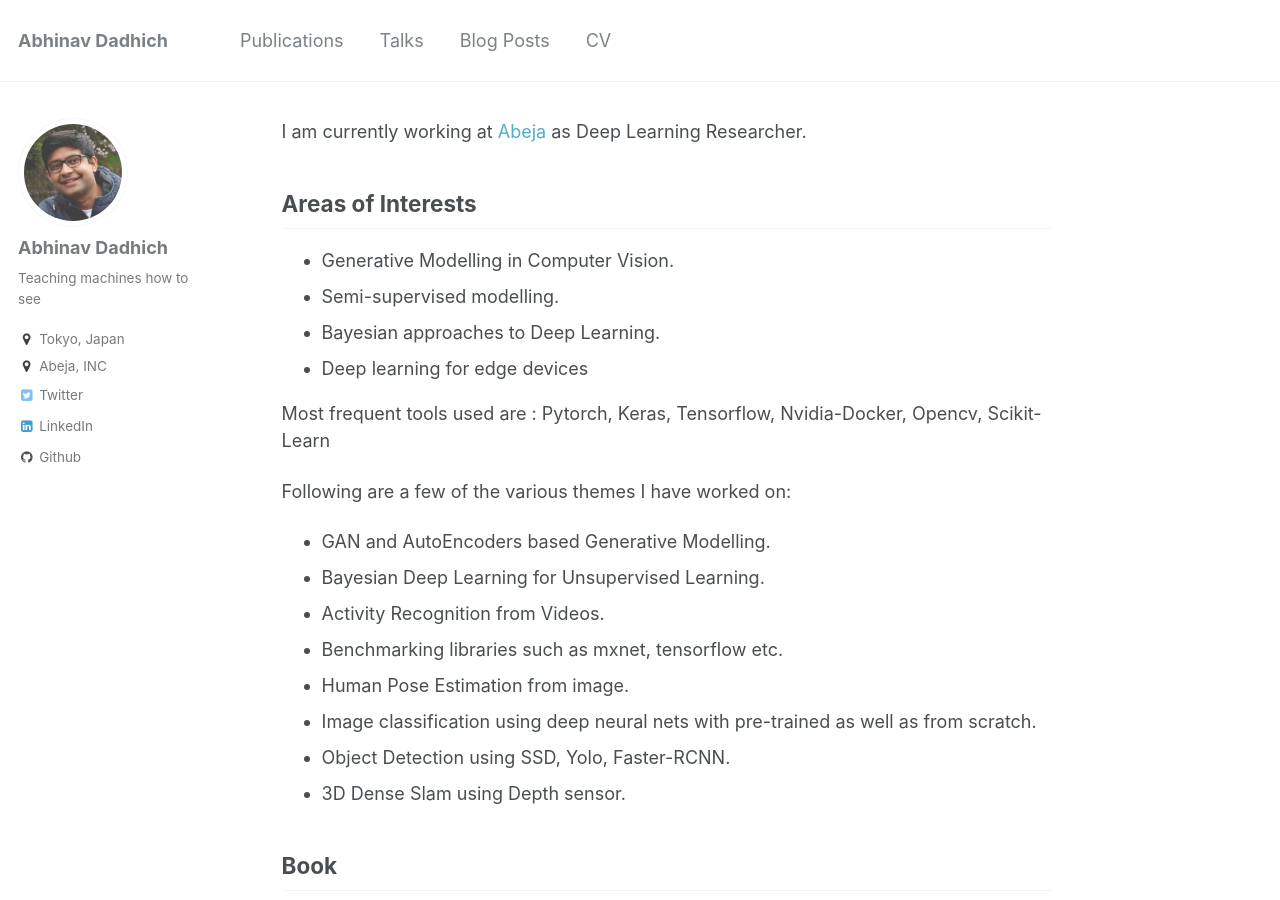
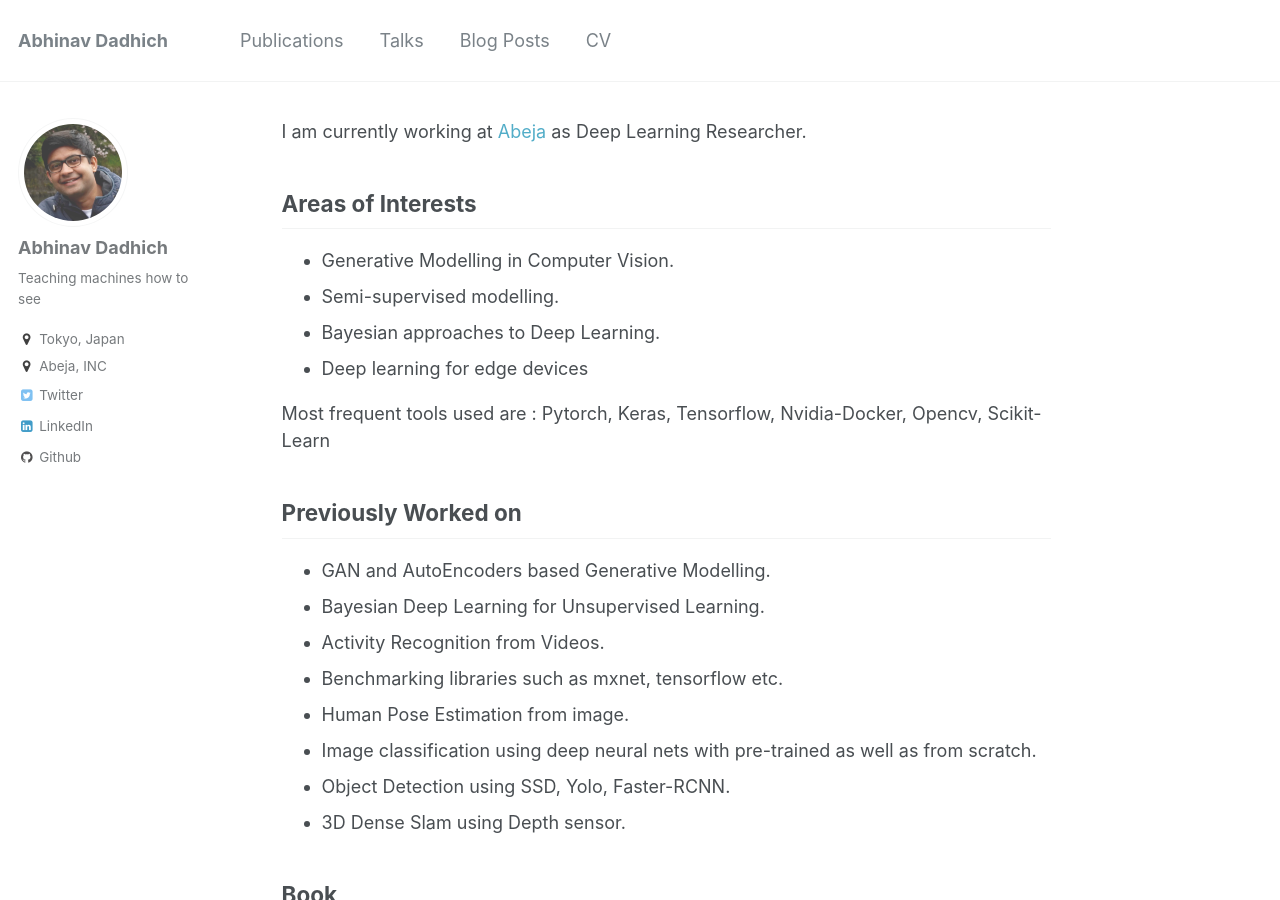
Before and after one commit to ResByte/ResByte.github.io, a Jekyll site: the page built from _pages/about.md, in a window 1280 px wide and 900 px high. Built offline with Jekyll 4.4.1, drawn with Linux system fonts in a browser that asks for light colours.

Commit message:
Update about.md

```diff
--- a/_pages/about.md
+++ b/_pages/about.md
@@ -18,7 +18,7 @@ I am currently working at [Abeja](http://www.abeja.asia) as Deep Learning Resear
 
 Most frequent tools used are : Pytorch, Keras, Tensorflow, Nvidia-Docker, Opencv, Scikit-Learn
 
-Following are a few of the various themes I have worked on:
+## Previously Worked on
 - GAN and AutoEncoders based Generative Modelling.
 - Bayesian Deep Learning for Unsupervised Learning.
 - Activity Recognition from Videos.
```
